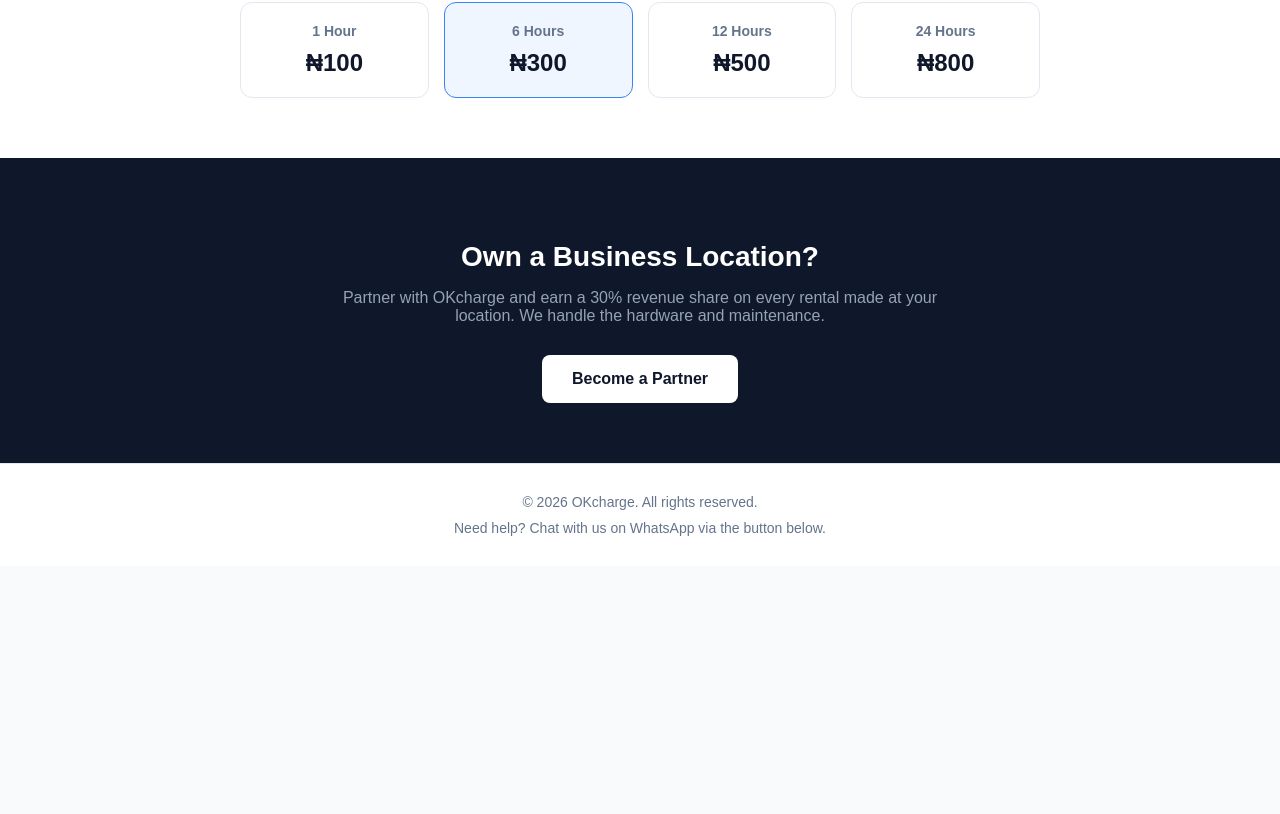
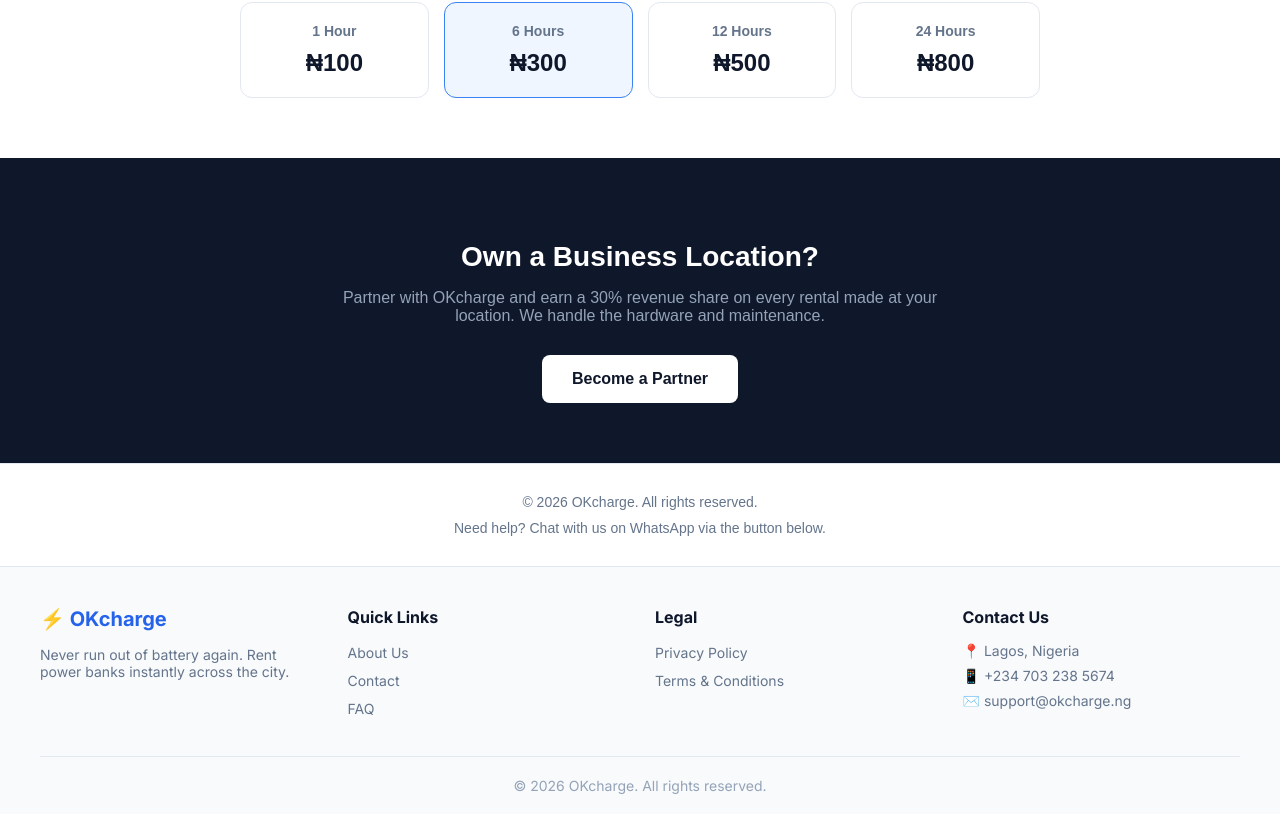
Before and after one commit to okivictor01-bit/OKcharge-, a Next.js app: page / in a window 1280 px wide. Shown: the part 1039-1853 px from the top of the page. Before the commit the page ends 1605 px from the top, so only its background shows below. Built offline with nearby package versions, Linux system fonts and the light colour scheme.

Commit message:
Update layout.tsx

```diff
--- a/app/layout.tsx
+++ b/app/layout.tsx
@@ -1,6 +1,7 @@
 import type { Metadata } from "next";
 import { Inter } from "next/font/google";
 import WhatsAppButton from "@/components/WhatsAppButton";
+import Footer from "@/components/Footer";
 
 const inter = Inter({ subsets: ["latin"] });
 
@@ -16,10 +17,22 @@ export default function RootLayout({
 }>) {
   return (
     <html lang="en">
-      <body className={inter.className} style={{ margin: 0, padding: 0, minHeight: '100vh', backgroundColor: '#f8fafc' }}>
-        {children}
+      <body className={inter.className} style={{
+        margin: 0,
+        padding: 0,
+        minHeight: '100vh',
+        backgroundColor: '#f8fafc',
+        display: 'flex',
+        flexDirection: 'column'
+      }}>
+        <div style={{ flex: 1 }}>
+          {children}
+        </div>
 
-        {/* 🚀 Global Floating WhatsApp Button */}
+        {/* 🚀 Global Footer */}
+        <Footer />
+
+        {/* 🚀 Global WhatsApp Button */}
         <WhatsAppButton />
 
       </body>
```
